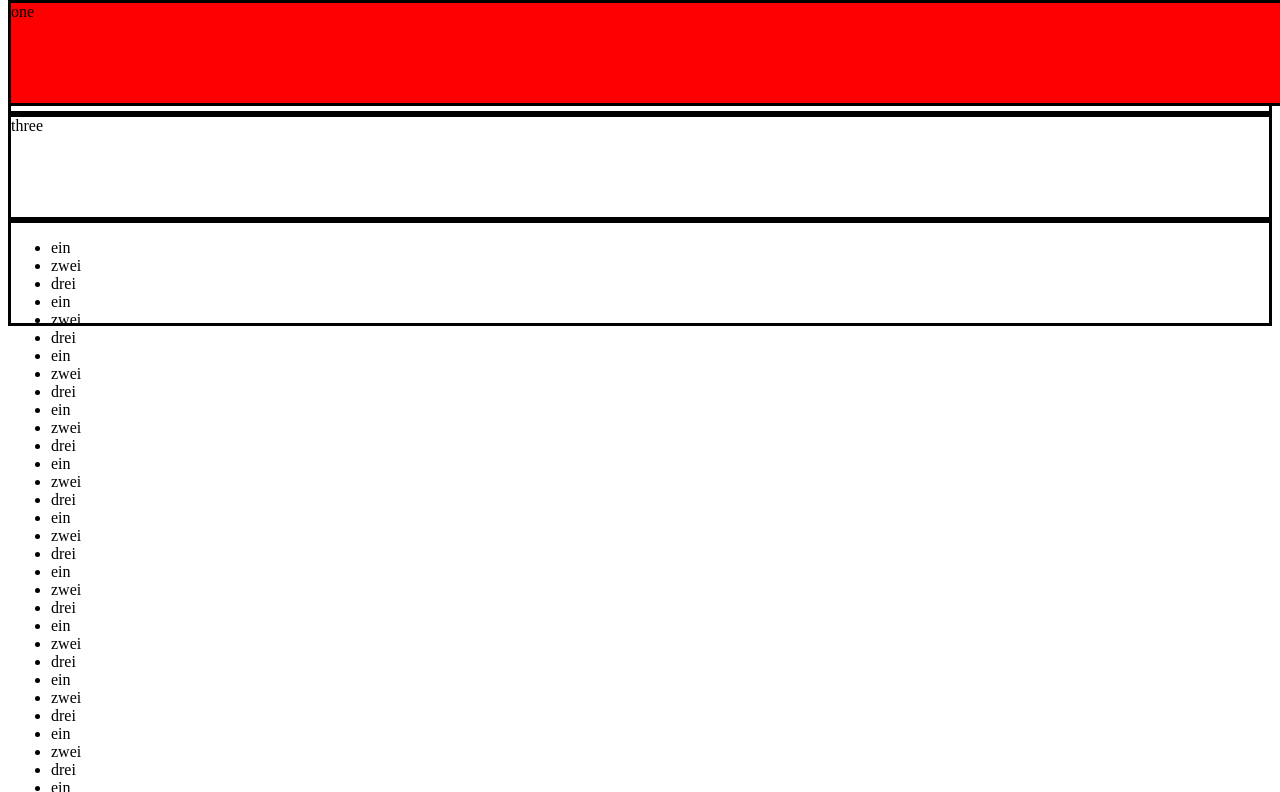
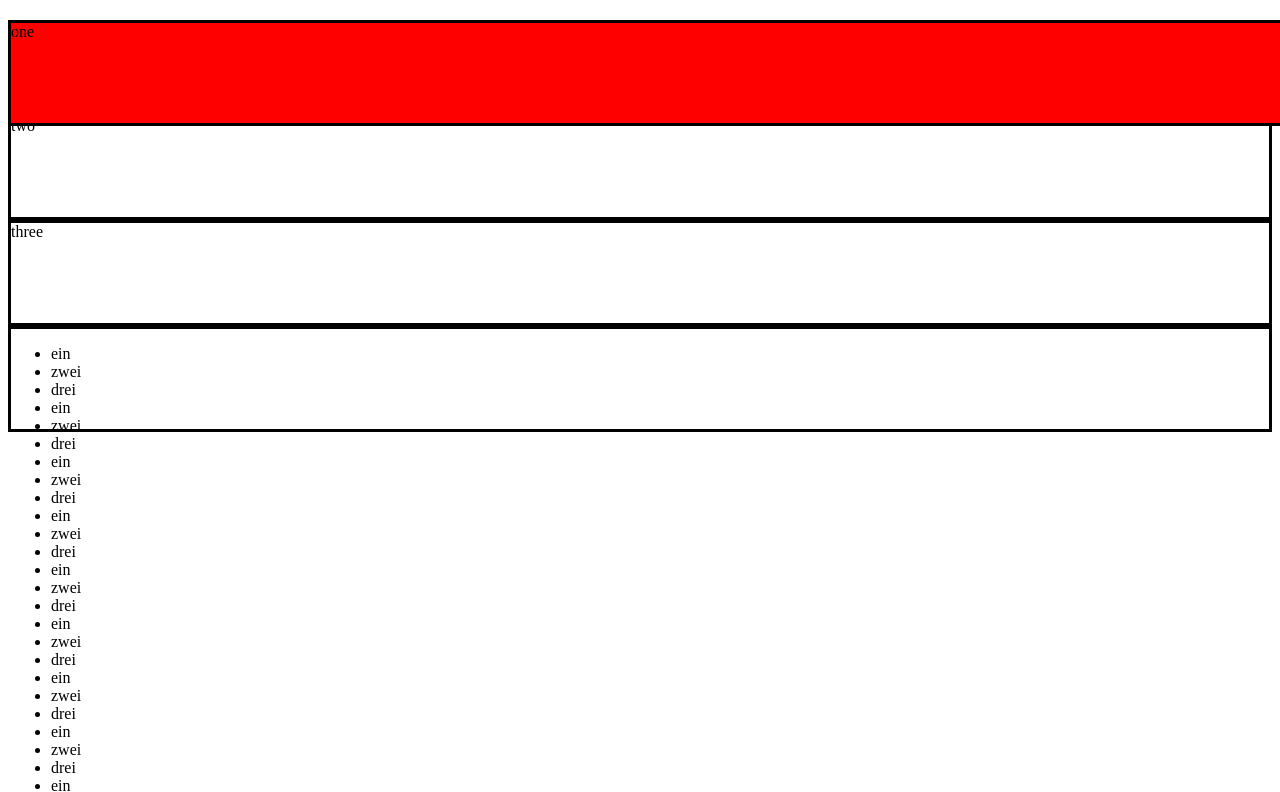
Before and after one commit to andrejbsvc/swp, a plain HTML site: page Positions/position.html in a window 1280 px wide. Shown: the top 792 px of the page. Drawn offline with Linux system fonts and the light colour scheme.

Commit message:
refreshed my document form (alt,shift and F)

```diff
--- a/Positions/position.html
+++ b/Positions/position.html
@@ -1,5 +1,6 @@
 <!DOCTYPE html>
 <html lang="en">
+
 <head>
     <meta charset="UTF-8">
     <meta name="viewport" content="width=, initial-scale=1.0">
@@ -10,15 +11,16 @@
             height: 100px;
         }
 
-    .div1 {
-        background-color: red;
-        width: 100vw;
-        position:fixed;
-        top: 0px;
+        .div1 {
+            background-color: red;
+            width: 100vw;
+            position: sticky;
+            top: 20px;
 
-    }
+        }
     </style>
 </head>
+
 <body>
     <div class="div1">
         one
@@ -71,7 +73,8 @@
             <li>drei</li>
             <li>ein</li>
             <li>zwei</li>
-            <li>drei</li><li>ein</li>
+            <li>drei</li>
+            <li>ein</li>
             <li>zwei</li>
             <li>drei</li>
             <li>ein</li>
@@ -93,4 +96,5 @@
     </div>
 
 </body>
+
 </html>
```
